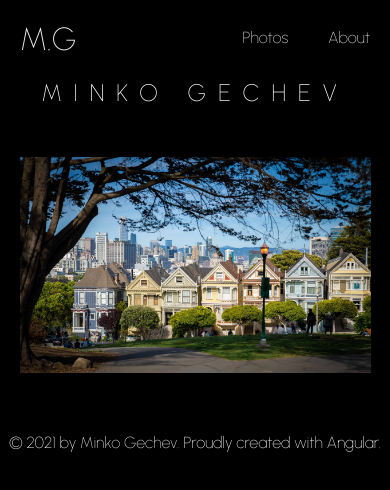
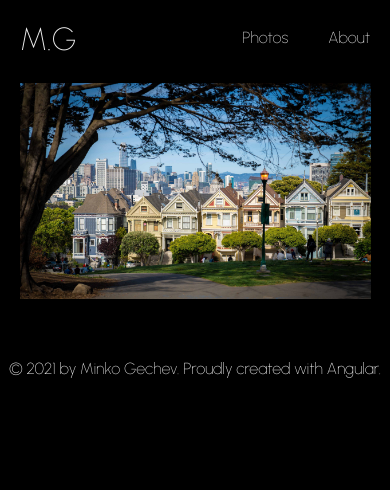
Before and after one commit to mgechev/photos.mgechev.com, an Angular app: page / in a window 390 px wide. Shown: the top 490 px of the page. Built offline with nearby package versions, Linux system fonts and the light colour scheme.

Commit message:
Improve header styles

```diff
--- a/src/app/home/home.component.css
+++ b/src/app/home/home.component.css
@@ -15,8 +15,19 @@ app-photo {
   margin-top: 50px;
 }
 
+@media (max-width: 680px) {
+  header {
+    font-size: 2em;
+  }
+}
+
+
 @media (max-width: 455px) {
   header {
-    font-size: 1.5em;
+    display: none;
+  }
+
+  app-photo {
+    margin-top: 5px;
   }
 }
```
Also changed, not shown: 5 other files (tests, documents, lock files or other folders).
